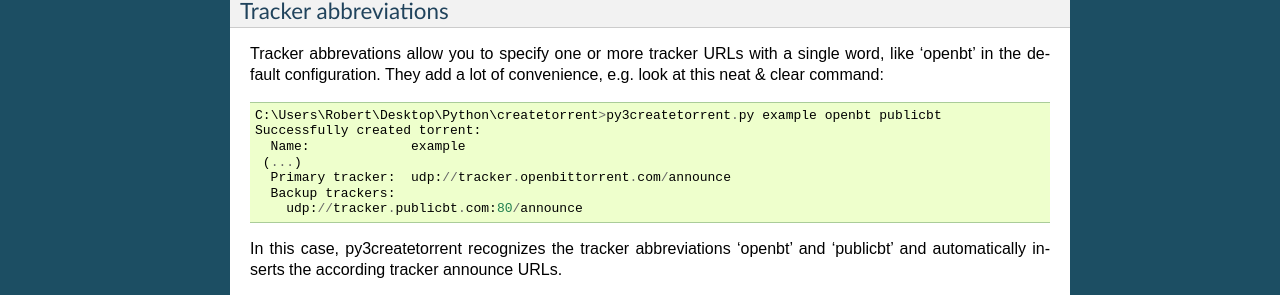
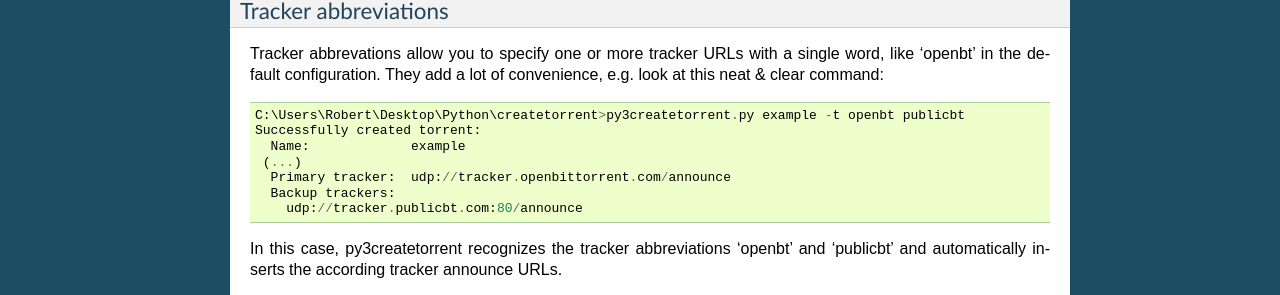
Before and after one commit to rsnitsch/py3createtorrent, a Sphinx documentation site: the page built from docs/source/user.rst, in a window 1280 px wide and 900 px high, scrolled down 973 px. Shown: the part 152-447 px from the top of the window. Built offline with Sphinx 7.4.7, drawn with Linux system fonts in a browser that asks for light colours.

Commit message:
Fix docs

```diff
--- a/docs/source/user.rst
+++ b/docs/source/user.rst
@@ -64,7 +64,7 @@
 word, like 'openbt' in the default configuration. They add a lot of convenience,
 e.g. look at this neat & clear command::
 
-   C:\Users\Robert\Desktop\Python\createtorrent>py3createtorrent.py example openbt publicbt
+   C:\Users\Robert\Desktop\Python\createtorrent>py3createtorrent.py example -t openbt publicbt
    Successfully created torrent:
      Name:             example
     (...)
@@ -156,7 +156,7 @@
                           DHT bootstrap nodes to use for the torrent. format: host,port
 
 Specifying trackers (``-t``, ``--trackers``)
-^^^^^^^^^^^^^^^^^^^^^^^^^^^^^^^^^^^^^^^^^^^
+^^^^^^^^^^^^^^^^^^^^^^^^^^^^^^^^^^^^^^^^^^^^
 
 One or multiple tracker URLs can be specified after the ``-t`` or ``--trackers`` switch. For example::
 
@@ -166,7 +166,7 @@
 use the ``-t`` switch at all).
 
 Specifying DHT bootstrap nodes (``--nodes``)
-^^^^^^^^^^^^^^^^^^^^^^^^^^^^^^^^^^^^^^^^^^^
+^^^^^^^^^^^^^^^^^^^^^^^^^^^^^^^^^^^^^^^^^^^^
 
 One or multiple DHT bootstrap nodes can be specified after the ``--nodes`` switch. Each bootstrap node must be
 specified in the form ``host,port``. For example::
```
